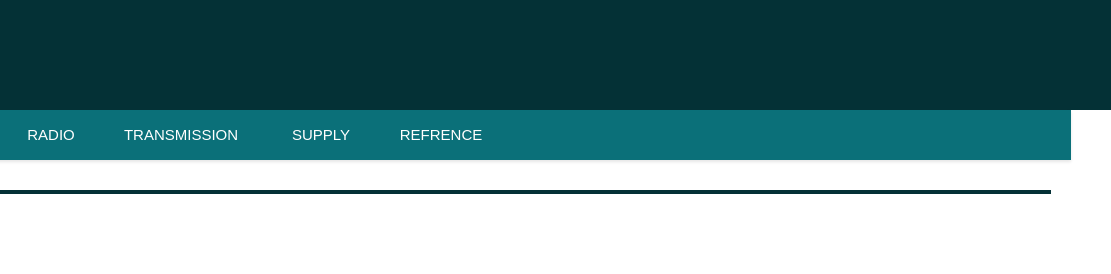
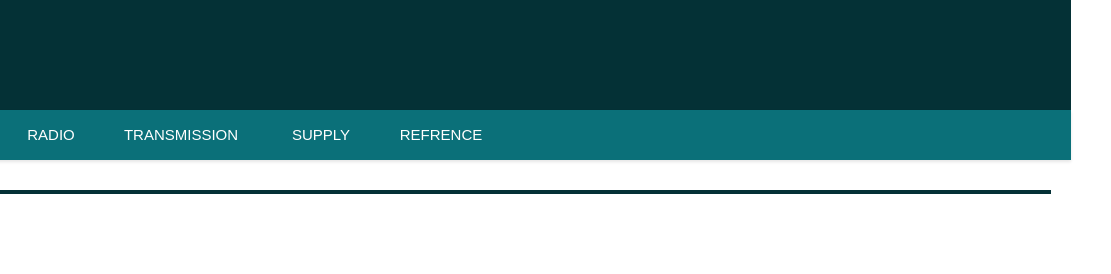
Before and after one commit to software-engineering-2023/Bank-Website, a website built with Parcel: page reports.html in a window 1280 px wide. Shown: the top 274 px of the page, 209-1320 px from the left, 1111 px wide, since content can reach past the window. Built offline with nearby package versions, Linux system fonts and the light colour scheme.

Commit message:
scroll bar fix and sticky nav bar

```diff
--- a/reportstyle.css
+++ b/reportstyle.css
@@ -7,12 +7,8 @@ body {
 
 header {
   background-color: rgba(4, 49, 54, 255);
-  display: flex;
-  align-items: center;
-  justify-content: space-between;
-  padding: 10px 20px;
-  width: 100%;
-  height: 90px;
+  padding: 20px;
+  color: #ffffff;
 
 }
 
@@ -21,13 +17,13 @@ header {
   height: 70px;
 
 }
+
 nav {
   position: sticky;
-  margin: auto;
+  top: 0;
   width: 100%;
-  height: 50 px;
+  height: 50px;
   background: #0b7079;
-  /* border-radius: 8px; */
   font-size: 0;
   box-shadow: 0 2px 3px 0 rgba(0, 0, 0, .1);
 }
@@ -47,7 +43,6 @@ nav a {
 nav .animation {
   position: absolute;
   height: 100%;
-
   top: 0;
   z-index: 0;
   background-color: #1abc9c;
@@ -114,7 +109,6 @@ nav a:nth-child(6):hover~.animation {
   width: 120px;
   left: 590px;
 }
-
 header h1 {
   margin: 0;
 }
```
